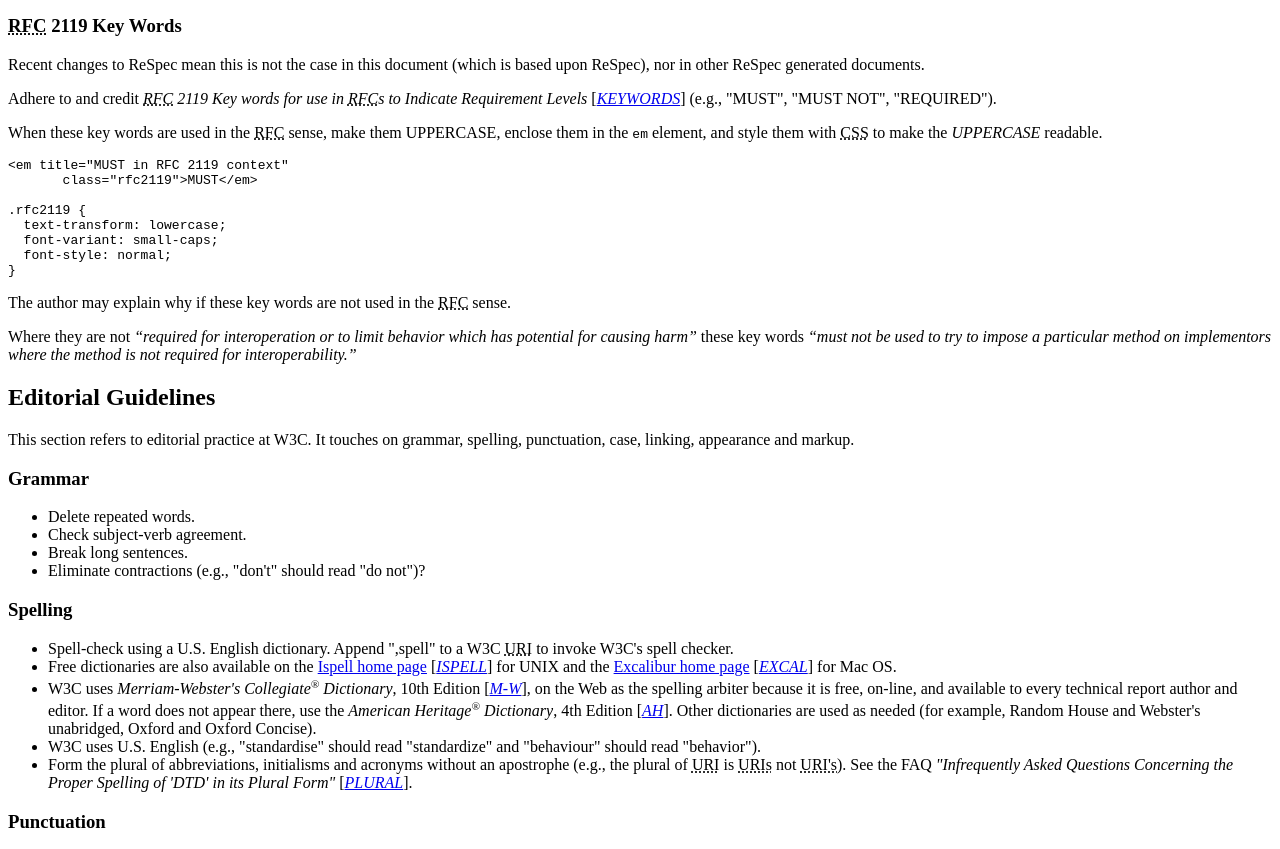
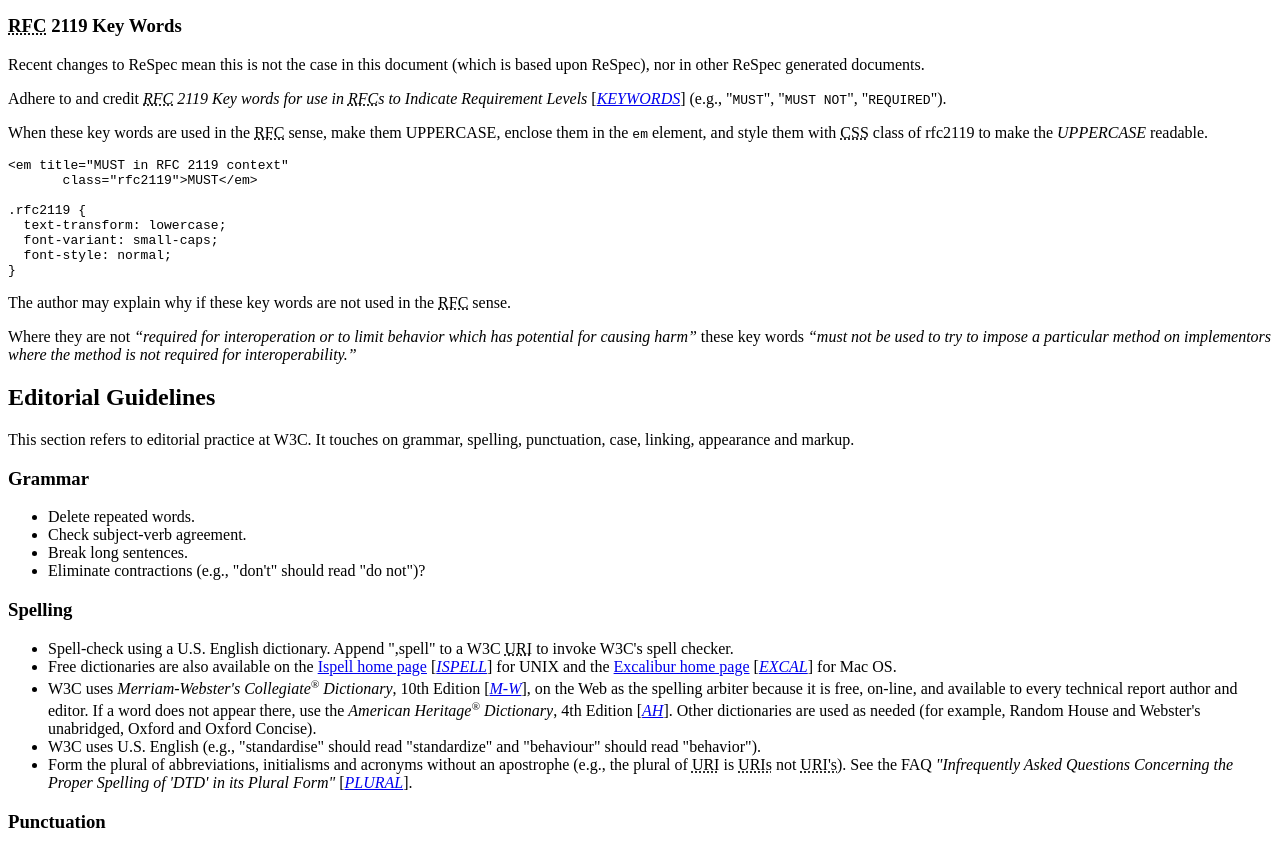
Before and after one commit to w3c/manual-of-style, a plain HTML site: page index.html in a window 1280 px wide. Shown: the part 5291-6140 px from the top of the page. Drawn offline with Linux system fonts and the light colour scheme.

Commit message:
use the actual recommended markup for RFC2119 keywords

```diff
--- a/index.html
+++ b/index.html
@@ -678,12 +678,12 @@ the experts on the public mailing list spec-prod@w3.org [<cite><a href=
 "Request for Comments">RFC</abbr> 2119 Key words for use in
 <abbr title="Request for Comments">RFC</abbr>s to Indicate Requirement
 Levels</cite> [<cite><a href="#ref-KEYWORDS">KEYWORDS</a></cite>]
-(<span class="not-en">e.g.</span>, "MUST", "MUST NOT", "REQUIRED").</p>
+(<span class="not-en">e.g.</span>, "<code class="rfc2119">MUST</code>", "<code class="rfc2119">MUST NOT</code>", "<code class="rfc2119">REQUIRED</code>").</p>
 
 <p>When these key words are used in the <abbr title=
 "Request for Comments">RFC</abbr> sense, make them UPPERCASE, enclose
 them in the <code>em</code> element, and style them with <abbr title=
-"Cascading Style Sheets">CSS</abbr> to make the <em class=
+"Cascading Style Sheets">CSS</abbr> class of rfc2119 to make the <em class=
 "RFC2119">UPPERCASE</em> readable.</p>
 <pre>
 &lt;em title="MUST in RFC 2119 context"
```
